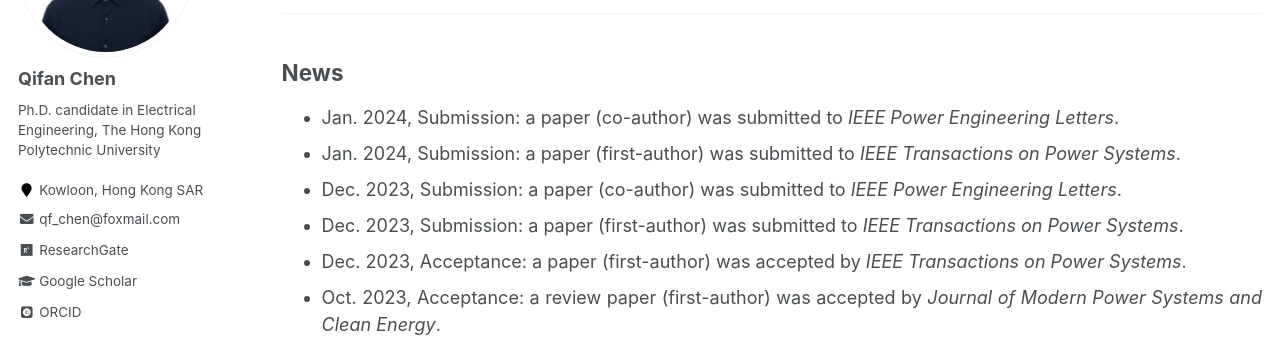
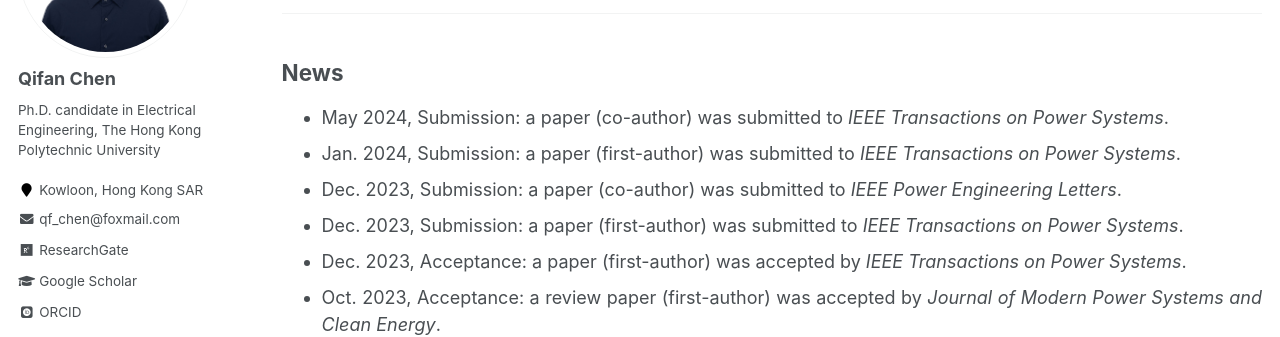
Before and after one commit to ChQf/ChQf.github.io, a Jekyll site: the page built from _pages/about.md, in a window 1280 px wide and 900 px high, scrolled down 423 px. Shown: the part 153-490 px from the top of the window. Built offline with Jekyll 4.4.1, drawn with Linux system fonts in a browser that asks for light colours; some web fonts are replaced.

Commit message:
Update about.md

```diff
--- a/_pages/about.md
+++ b/_pages/about.md
@@ -26,7 +26,7 @@ Please feel free to contact me for further exchanges and cooperation (email is p
 ---
 
 ## News
-* Jan. 2024, Submission: a paper (co-author) was submitted to *IEEE Power Engineering Letters*.
+* May 2024, Submission: a paper (co-author) was submitted to *IEEE Transactions on Power Systems*.
 * Jan. 2024, Submission: a paper (first-author) was submitted to *IEEE Transactions on Power Systems*.
 * Dec. 2023, Submission: a paper (co-author) was submitted to *IEEE Power Engineering Letters*.
 * Dec. 2023, Submission: a paper (first-author) was submitted to *IEEE Transactions on Power Systems*.
```
